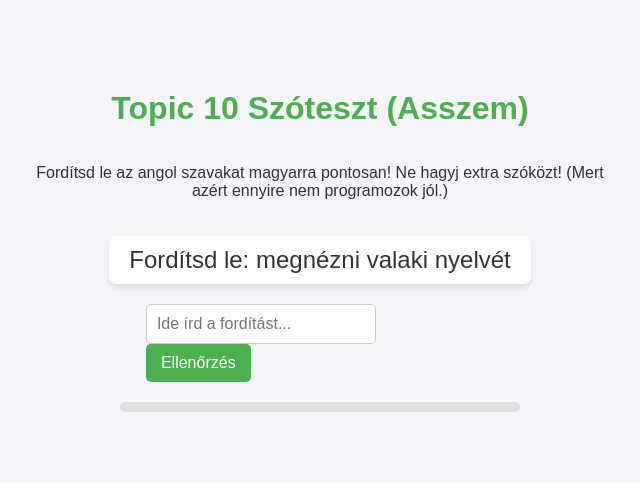
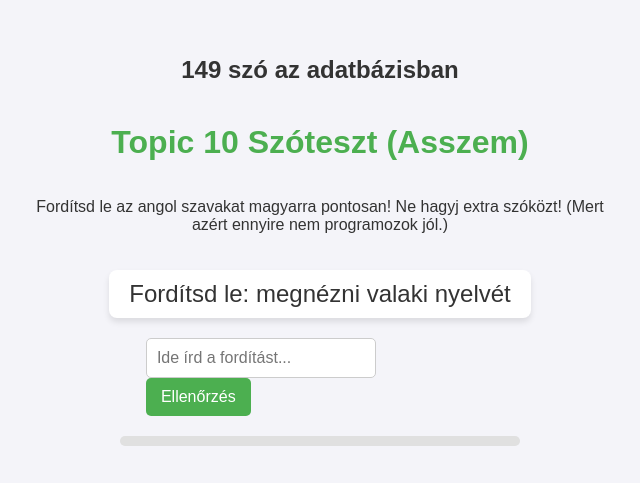
Before and after one commit to pufffissal/topic10, a plain HTML site: page index.html in a window 1280 px wide. Shown: the part 139-622 px from the top of the page, without its empty margins (320-960 px from the left). Drawn offline with Linux system fonts and the light colour scheme.

Commit message:
Update index.html

```diff
--- a/index.html
+++ b/index.html
@@ -87,6 +87,7 @@
     </style>
 </head>
 <body>
+    <h2>149 szó az adatbázisban</h2>
     <h1>Topic 10 Szóteszt (Asszem)</h1>
     <p>Fordítsd le az angol szavakat magyarra pontosan! Ne hagyj extra szóközt! (Mert azért ennyire nem programozok jól.)</p>
     <div id="word-container">...</div>
@@ -109,7 +110,7 @@
         { hu: "to have whooping cough", en: "szamárköhögéses" },
         { hu: "to have an operation", en: "műtéte van" },
         { hu: "to be operated on for sg", en: "megműteni valami miatt" },
-        { hu: "appendicities", en: "vakbélgyulladás" },
+        { hu: "appendicitis", en: "vakbélgyulladás" },
         { hu: "tonsillitis", en: "mandulagyulladás" },
         { hu: "emergency operation", en: "sürgősségi műtét" },
         { hu: "to have an accident", en: "balesetet szenved" },
```
